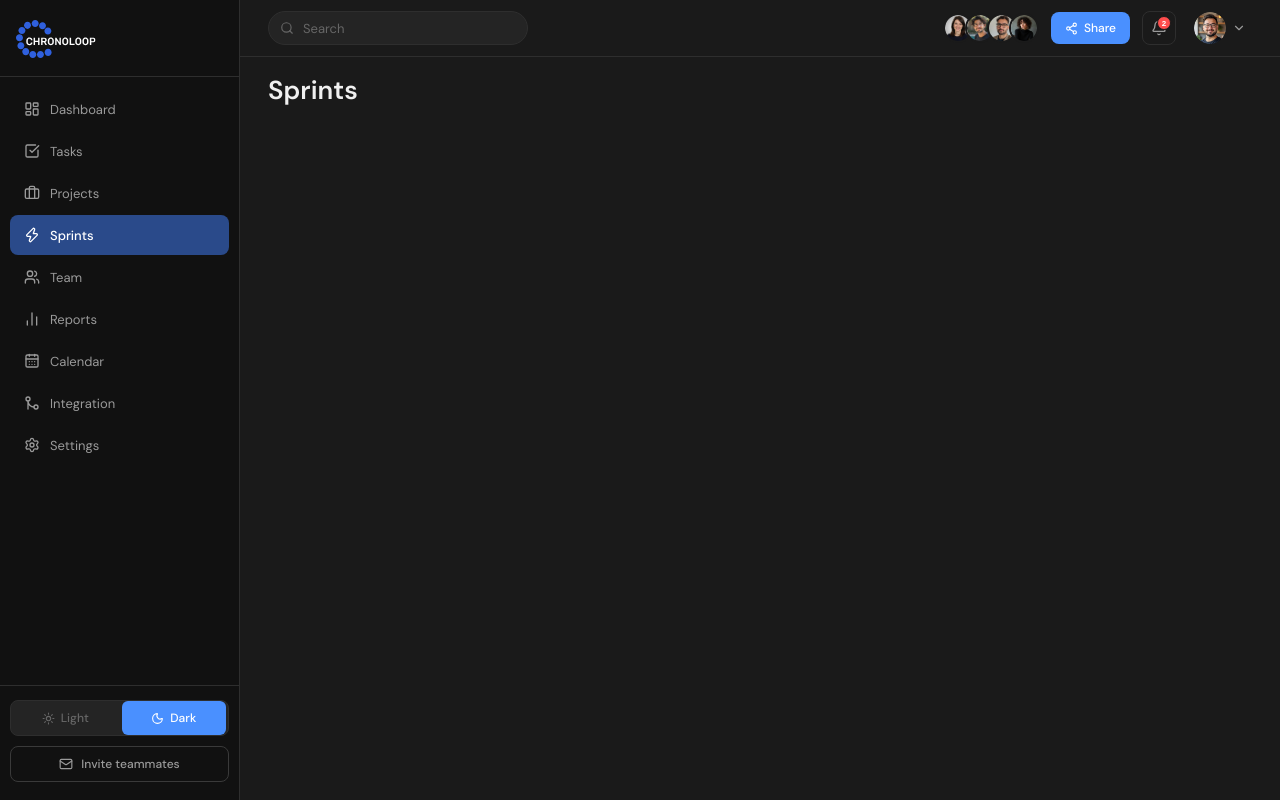
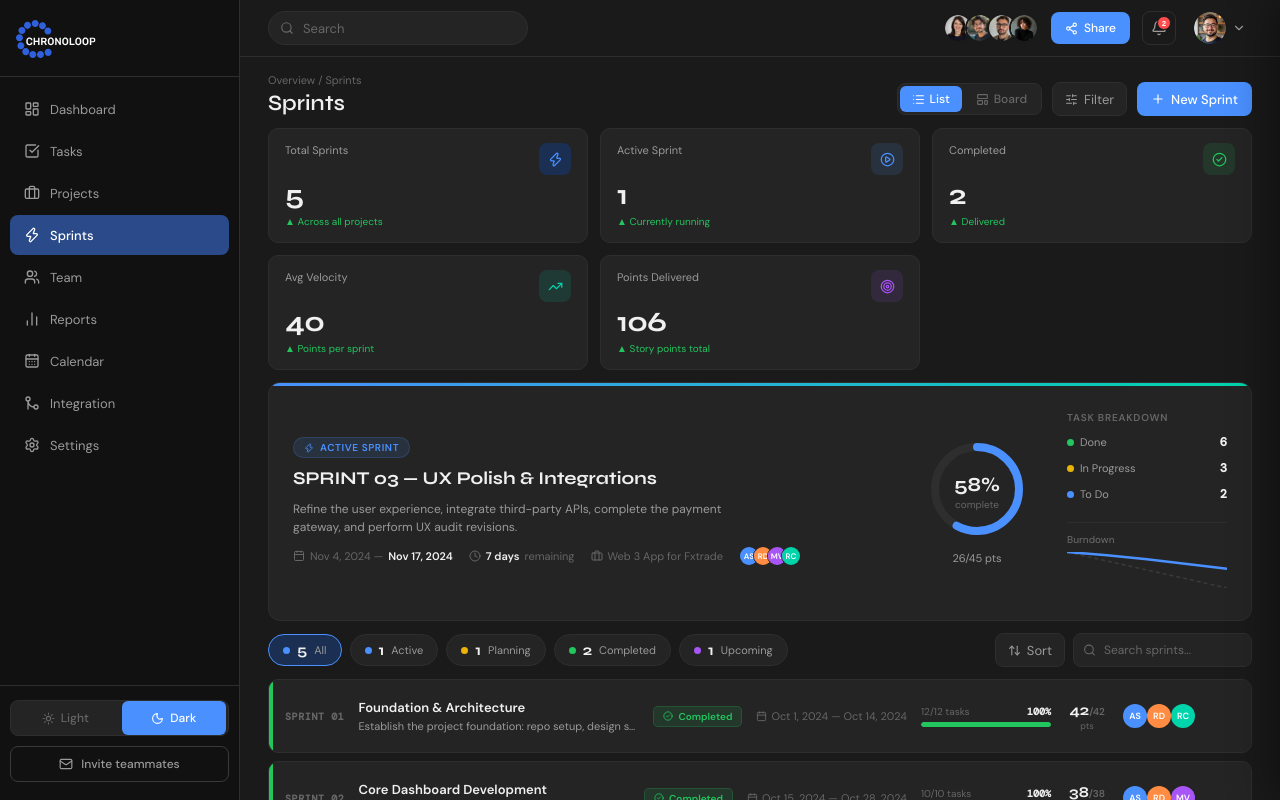
Before and after one commit to Jdbdesign/CHRONOLOOP-frontend, a React (Vite) app: page /sprints in a window 1280 px wide. Built offline with nearby package versions, Linux system fonts and the light colour scheme; a web font is replaced by a local one.

Commit message:
feat: assemble Sprints page

```diff
--- /dev/null
+++ b/src/pages/SprintsPage.module.css
@@ -0,0 +1 @@
+.page { display: flex; flex-direction: column; gap: 12px; }
--- a/src/pages/SprintsPage.tsx
+++ b/src/pages/SprintsPage.tsx
@@ -1,3 +1,93 @@
+import { useState } from 'react'
+import { SprintsPageHeader } from '../components/sprints/SprintsPageHeader'
+import { SprintKpiGrid } from '../components/sprints/SprintKpiGrid'
+import { ActiveSprintBanner } from '../components/sprints/ActiveSprintBanner'
+import { SprintStatsRow } from '../components/sprints/SprintStatsRow'
+import { SprintsToolbar } from '../components/sprints/SprintsToolbar'
+import { SprintsListView } from '../components/sprints/SprintsListView'
+import { SprintsBoardView } from '../components/sprints/SprintsBoardView'
+import { SprintDetailPanel } from '../components/sprints/SprintDetailPanel'
+import { NewSprintModal } from '../components/sprints/modals/NewSprintModal'
+import { EditSprintModal } from '../components/sprints/modals/EditSprintModal'
+import { useSprintsStore } from '../store/sprintsStore'
+import { useSprintDetailStore } from '../store/sprintDetailStore'
+import { useSprintModalStore } from '../store/sprintModalStore'
+import { useToastStore } from '../store/toastStore'
+import { sprintSortComparator } from '../lib/sprintFormatters'
+import styles from './SprintsPage.module.css'
+
 export function SprintsPage() {
-  return <h1>Sprints</h1>
+  const sprints = useSprintsStore((s) => s.sprints)
+  const removeSprint = useSprintsStore((s) => s.removeSprint)
+  const markComplete = useSprintsStore((s) => s.markComplete)
+  const openDetail = useSprintDetailStore((s) => s.open)
+  const openNewSprint = useSprintModalStore((s) => s.openNew)
+  const openEditSprint = useSprintModalStore((s) => s.openEdit)
+  const showToast = useToastStore((s) => s.showToast)
+
+  const [view, setView] = useState<'list' | 'board'>('list')
+  const [activeFilter, setActiveFilter] = useState('all')
+  const [dropdownFilters, setDropdownFilters] = useState<string[] | null>(null)
+  const [activeSort, setActiveSort] = useState('number')
+  const [searchQuery, setSearchQuery] = useState('')
+
+  const filteredSprints = sprints
+    .filter((s) => activeFilter === 'all' || s.status === activeFilter)
+    .filter((s) => (dropdownFilters ? dropdownFilters.includes(s.status) : true))
+    .filter((s) => {
+      const q = searchQuery.toLowerCase().trim()
+      if (!q) return true
+      return s.name.toLowerCase().includes(q) || s.goal.toLowerCase().includes(q) || s.project.toLowerCase().includes(q)
+    })
+    .sort(sprintSortComparator(activeSort))
+
+  const handleDelete = (id: string, name: string) => {
+    removeSprint(id)
+    showToast(`"${name}" deleted`, 'success', 3000)
+  }
+
+  const handleMarkComplete = (id: string) => {
+    markComplete(id)
+    showToast('Sprint marked complete', 'success')
+  }
+
+  // Shared remount key across the banner and the results subtree, matching
+  // renderSprintsPage() (index.html:7973-7999) rebuilding both on every
+  // view/filter/dropdown-filter/sort/search change — see Global Constraints.
+  const queryKey = `${view}|${activeFilter}|${dropdownFilters?.join(',') ?? 'none'}|${activeSort}|${searchQuery}`
+
+  return (
+    <div className={styles.page}>
+      <SprintsPageHeader
+        view={view}
+        onViewChange={setView}
+        onApplyStatusFilters={setDropdownFilters}
+        onNewSprint={openNewSprint}
+      />
+      <SprintKpiGrid />
+      <div key={`banner|${queryKey}`}>
+        <ActiveSprintBanner />
+      </div>
+      <SprintStatsRow activeFilter={activeFilter} onFilterChange={setActiveFilter}>
+        <SprintsToolbar activeSort={activeSort} onSortChange={setActiveSort} searchQuery={searchQuery} onSearchChange={setSearchQuery} />
+      </SprintStatsRow>
+      <div key={`results|${queryKey}`}>
+        {view === 'list' ? (
+          <SprintsListView
+            sprints={filteredSprints}
+            onOpenDetail={openDetail}
+            onEdit={openEditSprint}
+            onMarkComplete={handleMarkComplete}
+            onDelete={handleDelete}
+            onNewSprint={openNewSprint}
+          />
+        ) : (
+          <SprintsBoardView sprints={filteredSprints} onOpenDetail={openDetail} />
+        )}
+      </div>
+      <NewSprintModal />
+      <EditSprintModal />
+      <SprintDetailPanel onEdit={openEditSprint} onDelete={handleDelete} />
+    </div>
+  )
 }
```
Also changed, not shown: 1 other file (tests, documents, lock files or other folders).
